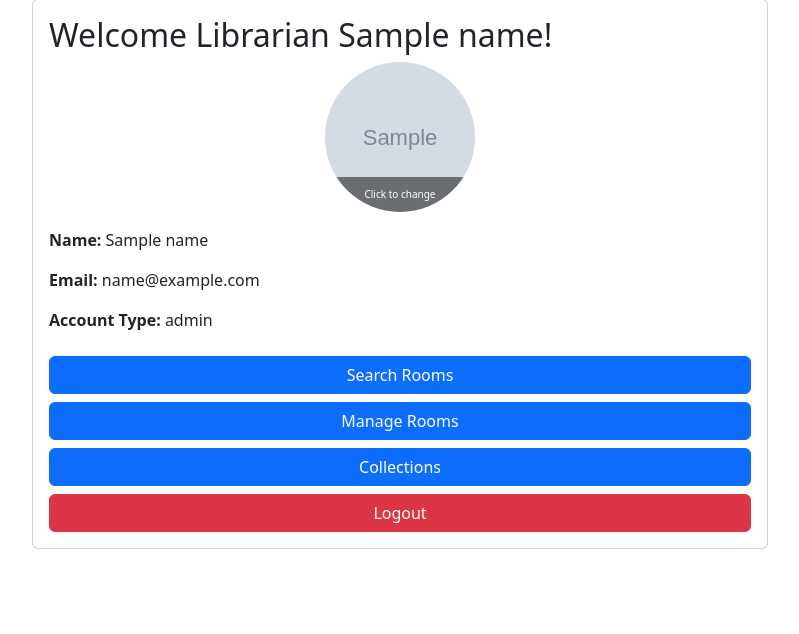
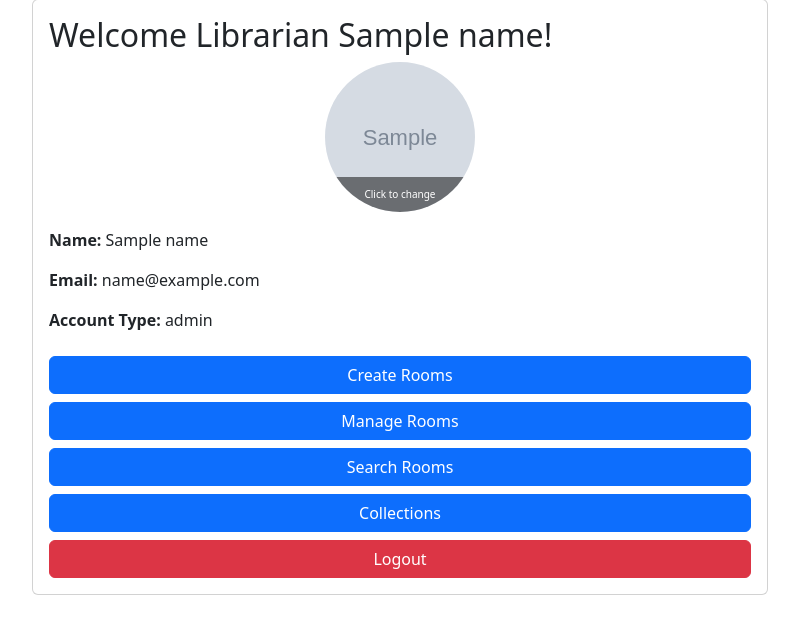
Before and after one commit to paris-phan/hootel, a Django app: template templates/google_login/librarian_home.html in a window 1280 px wide. Shown: the part 81-715 px from the top of the page, without its empty margins (240-1039 px from the left). Run offline with Django 5.2, Linux system fonts and the light colour scheme; the template is opened without the code that fills it: most values are stand-ins (such as "Sample title", 1, 10 or a date in 2020); some libraries are stand-ins or nearby versions.

Commit message:
Added 'Create Room' button to the Librarian homepage; changed order of buttons to 'Create Rooms', 'Manage Rooms', 'Search Rooms', and 'Collections'

```diff
--- a/templates/google_login/librarian_home.html
+++ b/templates/google_login/librarian_home.html
@@ -31,8 +31,9 @@
                     <p><strong>Account Type:</strong> {{ user_type }}</p>
                 </div>
                 <div class="d-grid gap-2 mt-4">
+                    <a href="{% url 'create_hotel' %}" class="btn btn-primary">Create Rooms</a>
+                    <a href="{% url 'manage_hotels' %}" class="btn btn-primary">Manage Rooms</a>
                     <a href="{% url 'search_rooms' %}" class="btn btn-primary">Search Rooms</a>
-                    <a href="{% url 'manage_hotels' %}" class="btn btn-primary">Manage Rooms</a>
                     <a href="{% url 'patron:view_collections' %}" class="btn btn-primary">Collections</a>
                     <a href="{% url 'logout' %}" class="btn btn-danger">Logout</a>
                 </div>
```
